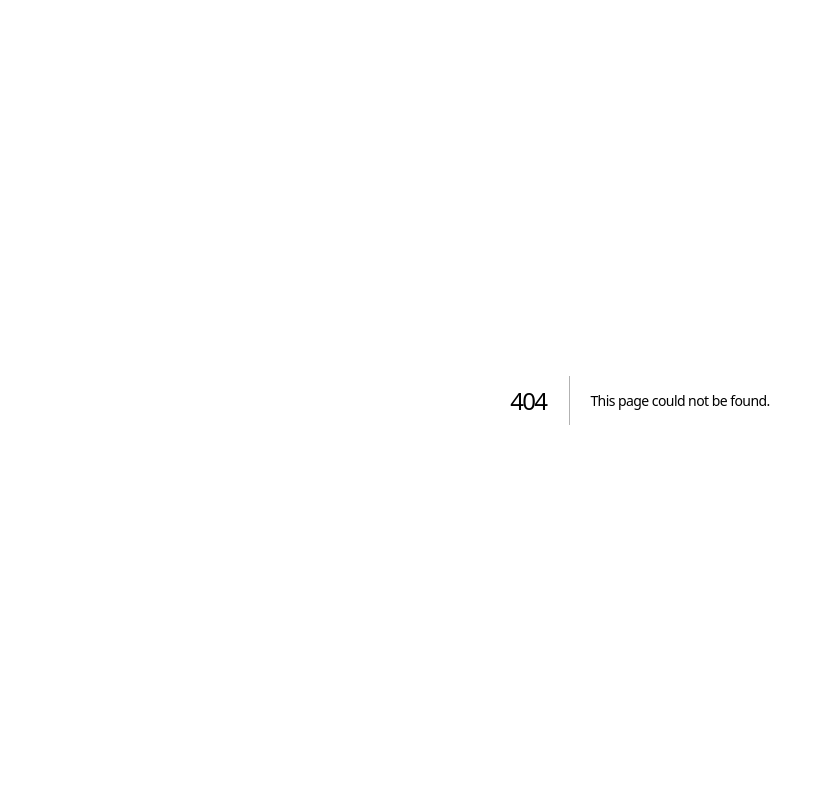
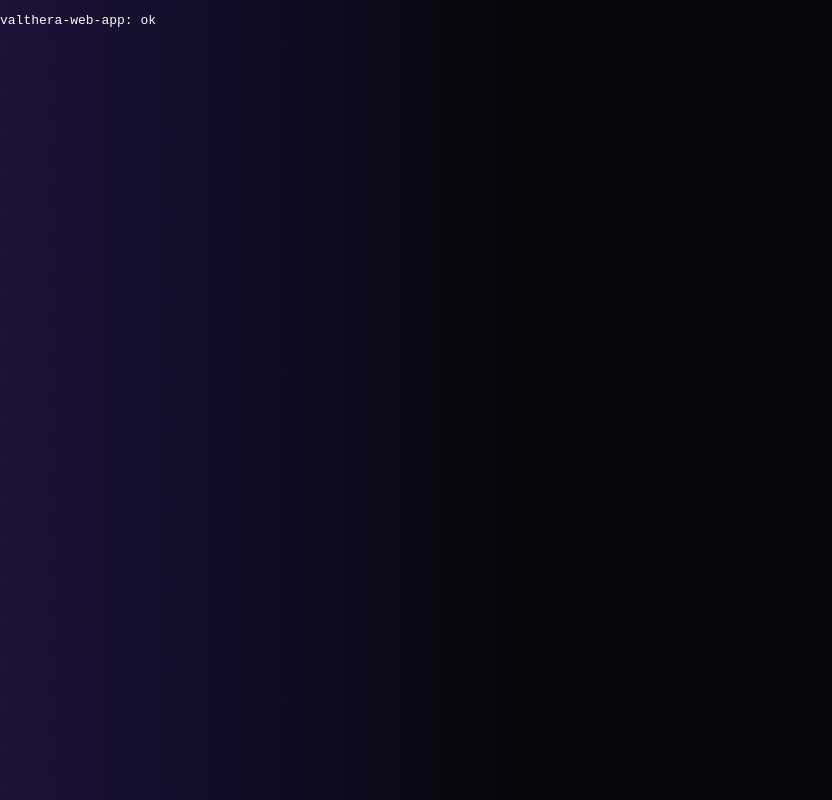
Before and after one commit to ValtheraLabs/web-app, a Next.js app: page /status in a window 1280 px wide. Before the commit this address had no page. Shown: the whole page, without its empty margins (0-832 px from the left). Built offline with nearby package versions, Linux system fonts and the light colour scheme.

Commit message:
feat: add frontend status page

```diff
--- /dev/null
+++ b/pages/status.tsx
@@ -0,0 +1,3 @@
+export default function StatusPage() {
+  return <pre>valthera-web-app: ok</pre>
+}
```
